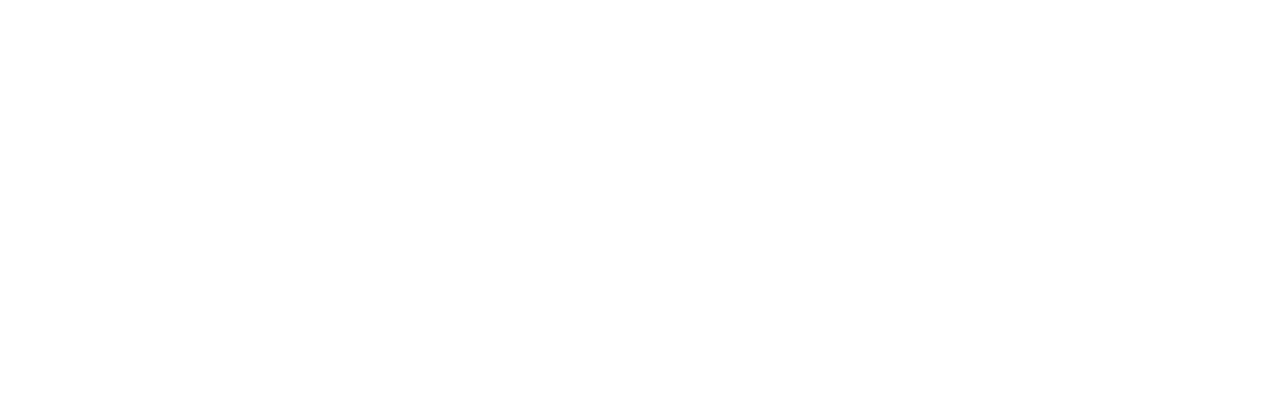
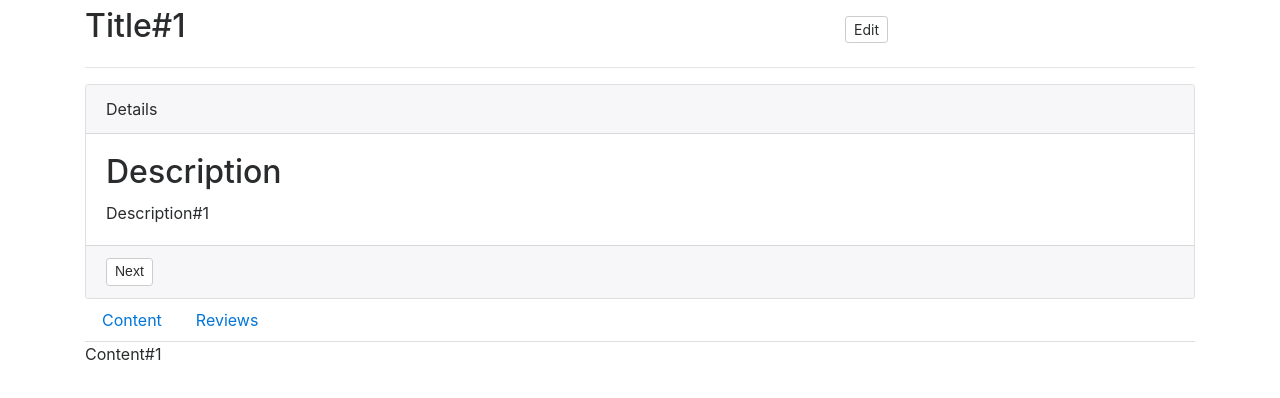
Before and after one commit to wudtichaikarun/angular2-routing-pagination, an Angular app: page /books/1/cotent in a window 1280 px wide. Before the commit this address led to /. Shown: the top 398 px of the page. Built offline with nearby package versions, Linux system fonts and the light colour scheme.

Commit message:
book/content and reviews success

```diff
--- a/src/app/books/book/book.component.html
+++ b/src/app/books/book/book.component.html
@@ -29,3 +29,21 @@
     </div>
   </div>
 </div>
+
+<ul class="nav nav-tabs">
+  <li class="nav-items" >
+    <a class="nav-link"
+    routerLinkActivate="active"
+    [routerLink]="['/books', book.id, 'cotent']" >Content</a>
+  </li>
+   <li class="nav-items" >
+    <a class="nav-link"
+    routerLinkActivate="active"
+    [routerLink]="['/books', book.id, 'reviews']" >Reviews</a>
+  </li>
+</ul>
+<div class="tab-content">
+  <div class="tab-pane active">
+    <router-outlet></router-outlet>
+  </div>
+</div>
--- /dev/null
+++ b/src/app/books/book/content/content.component.html
@@ -0,0 +1 @@
+{{ content }}
--- /dev/null
+++ b/src/app/books/book/content/content.component.ts
@@ -0,0 +1,23 @@
+import { Component, OnInit } from '@angular/core';
+import { ActivatedRoute } from '@angular/router';
+import { BookService } from '../../shared/book.service';
+@Component({
+  selector: 'app-content',
+  templateUrl: './content.component.html',
+  styleUrls: ['./content.component.css']
+})
+export class ContentComponent implements OnInit {
+
+  content: string;
+
+  constructor(
+    private route: ActivatedRoute,
+    private bookService: BookService
+  ) { }
+
+  ngOnInit() {
+    const { id } = this.route.parent.snapshot.params;
+    this.content = this.bookService.getContent(+id);
+  }
+
+}
--- /dev/null
+++ b/src/app/books/book/reviews/reviews.component.html
@@ -0,0 +1,5 @@
+<ul class="list-group" >
+  <li class="list-group-item"
+  *ngFor="let review of reviews" >
+  {{ review }} </li>
+</ul>
--- /dev/null
+++ b/src/app/books/book/reviews/reviews.component.ts
@@ -0,0 +1,24 @@
+import { Component, OnInit } from '@angular/core';
+import { ActivatedRoute } from '@angular/router';
+import { BookService } from '../../shared/book.service';
+
+@Component({
+  selector: 'app-reviews',
+  templateUrl: './reviews.component.html',
+  styleUrls: ['./reviews.component.css']
+})
+export class ReviewsComponent implements OnInit {
+
+ reviews: string[];
+
+  constructor(
+    private route: ActivatedRoute,
+    private bookService: BookService
+  ) { }
+
+ ngOnInit() {
+    const { id } = this.route.parent.snapshot.params;
+    this.reviews = this.bookService.getReviews(+id);
+  }
+
+}
--- a/src/app/books/shared/book.service.ts
+++ b/src/app/books/shared/book.service.ts
@@ -17,15 +17,26 @@
 
   getBook(id: number): Book{
     const index = this.books.findIndex(book => book.id === id );
-    const currentBook = this.books[index];
+    const { title, content, description} = this.books[index];
     const prevBook = this.books[index -1 ];
     const nextBook = this.books[index +1 ]
 
     return{
-      ...currentBook,
+      id,
+      title,
+      content,
+      description,
       prevId: prevBook ? prevBook.id : null,
       nextId: nextBook ? nextBook.id : null
     }
+  }
+
+  getContent(id: number): string{
+    return this.findBook(id).content;
+  }
+
+  getReviews(id: number): string[]{
+    return this.findBook(id).reviews;
   }
 
   createBook(book: Book) {
@@ -45,7 +56,10 @@
    ];
 
       this.flashMessageService.addMessage('success', 'The book has been update.');
+ }
 
+ private findBook(id: number): Book{
+  return this.books.find(book => book.id === id);
  }
 
 }
--- a/src/app/books/shared/book.ts
+++ b/src/app/books/shared/book.ts
@@ -2,7 +2,7 @@
     id?: number;
     title: string;
     description: string;
-    content: string;
+    content?: string;
     reviews?: string[];
     prevId?: number;
     nextId?:number;
--- a/src/app/books/shared/mock-books.ts
+++ b/src/app/books/shared/mock-books.ts
@@ -9,7 +9,7 @@
         title: `Title#${id}`,
         description: `Description#${id}`,
         content: `Content#${id}`,
-        reviews: Array.from({ length: 3 }, (_, index) => `Review#${index + 1}`)
+        reviews: Array.from({ length: 5 }, (_, index) => `Review#${index + 1}`)
 
     }
 });
```
Also changed, not shown: src/app/app.module.ts (+16 -2 lines), src/app/books/book/content/content.component.css (added), src/app/books/book/reviews/reviews.component.css (added), 2 other files (tests, documents, lock files or other folders).
